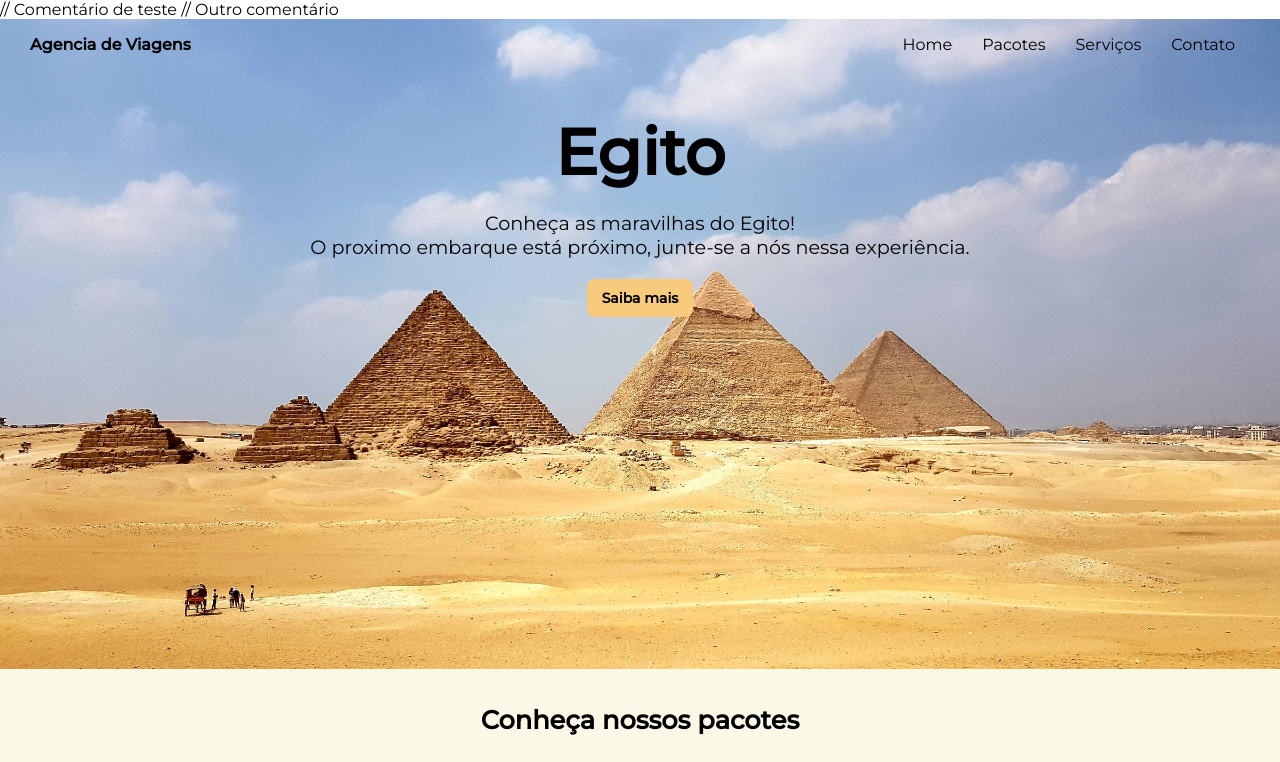
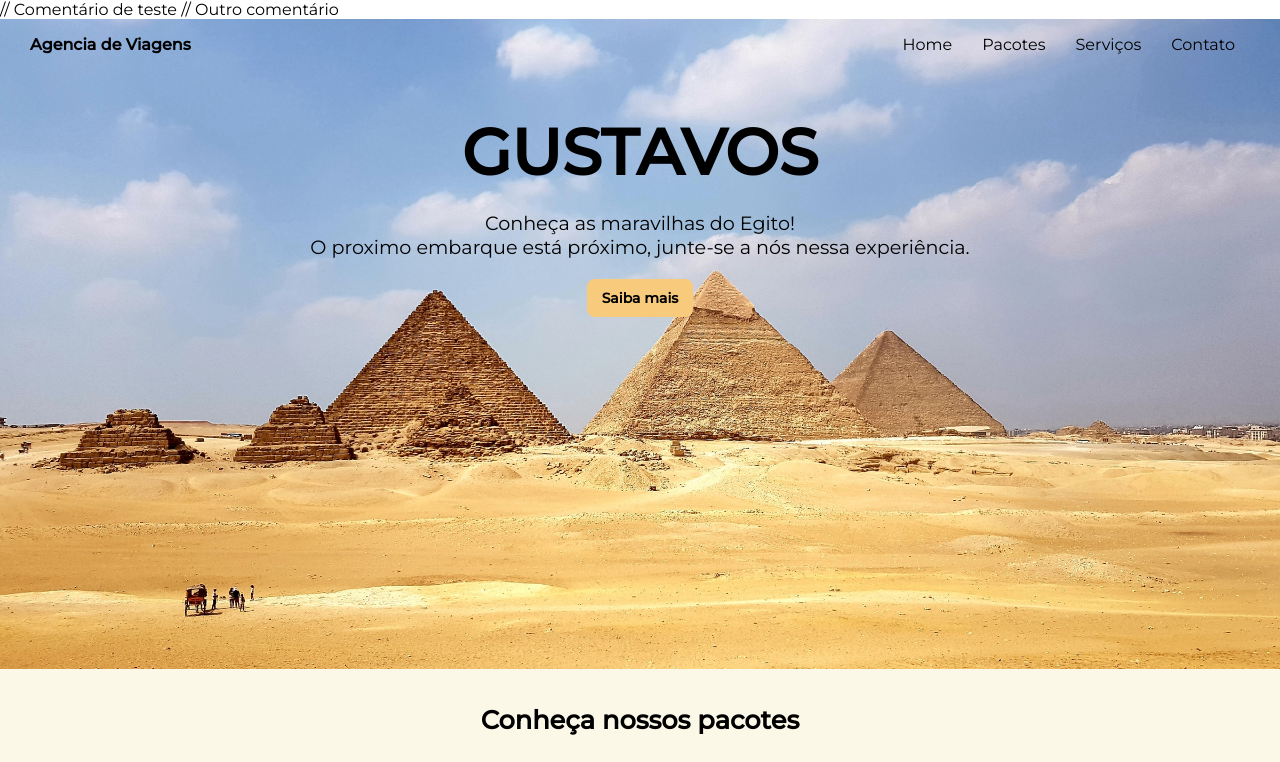
Before and after one commit to Gustavo3522/HTML-CSS, a plain HTML site: page index.html in a window 1280 px wide. Shown: the top 762 px of the page. Drawn offline with nearby package versions, Linux system fonts and the light colour scheme.

Commit message:
mudança

```diff
--- a/index.html
+++ b/index.html
@@ -47,7 +47,7 @@
 		</nav>
 
 		<div class="header-content">
-			<h1>Egito</h1>
+			<h1>GUSTAVOS</h1>
 			<p>Conheça as maravilhas do Egito! <br>
 				O proximo embarque está próximo, junte-se a nós nessa experiência.</p>
 			<button>Saiba mais</button>
```
